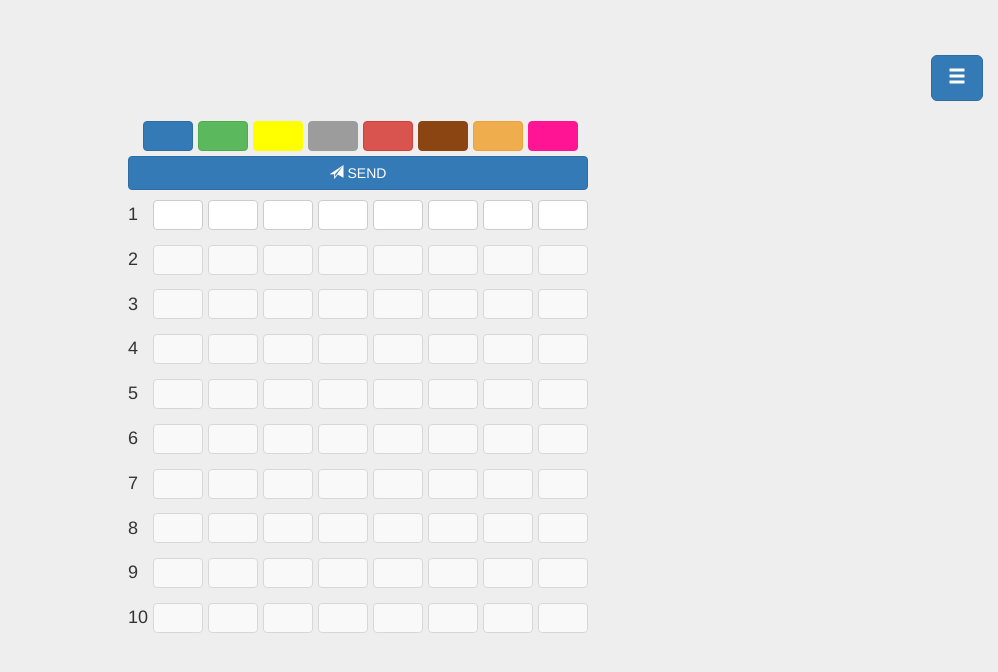
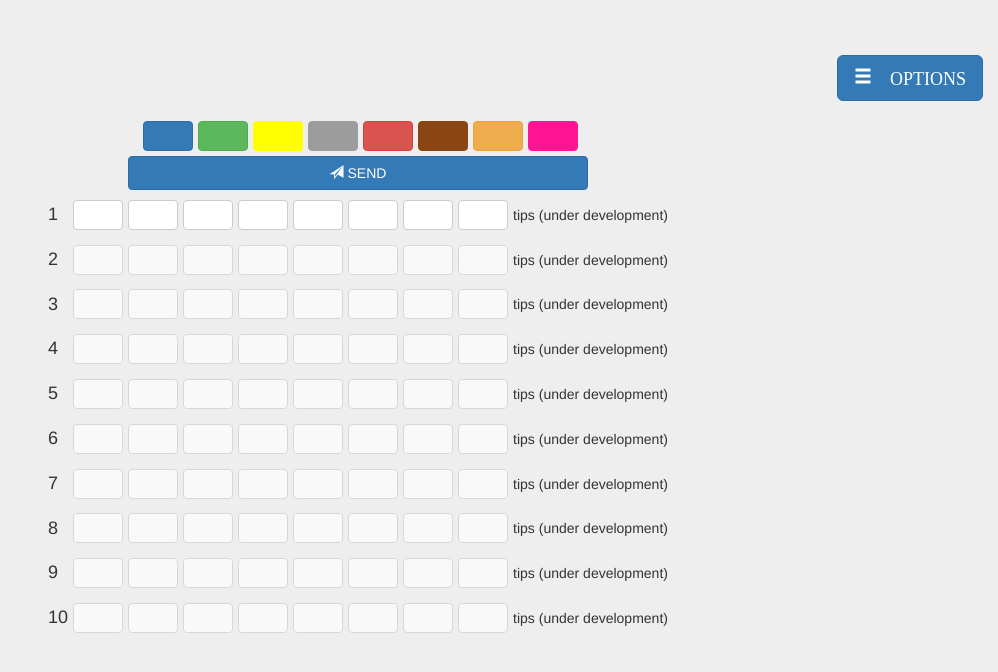
Before and after one commit to vanHack-Canada/mastermind, a plain HTML site: page WebContent/index.html at #/singleplayer in a window 1280 px wide. Shown: the whole page, without its empty margins (282-1280 px from the left). Drawn offline with Linux system fonts and the light colour scheme.

Commit message:
tips under development

```diff
--- a/WebContent/index.html
+++ b/WebContent/index.html
@@ -27,7 +27,7 @@
 		<header>
 			<form class="form-signin" style="float:right">
 				<a href="#/option" class="btn btn-lg btn-primary btn-block">
-					<span class="glyphicon glyphicon-menu-hamburger"></span>
+					<span class="glyphicon glyphicon-menu-hamburger"> OPTIONS</span>
 				</a>
 			</form>
 		</header>
--- a/WebContent/partials/singleplayer.html
+++ b/WebContent/partials/singleplayer.html
@@ -36,6 +36,7 @@
 					<td><button type="button" ng-class="getColor(key, 5)" style="height: 30px; width: 50px;" ng-click="getColorActual(key, 5)" ng-disabled="isDisabled(key)"></button></td>
 					<td><button type="button" ng-class="getColor(key, 6)" style="height: 30px; width: 50px;" ng-click="getColorActual(key, 6)" ng-disabled="isDisabled(key)"></button></td>
 					<td><button type="button" ng-class="getColor(key, 7)" style="height: 30px; width: 50px;" ng-click="getColorActual(key, 7)" ng-disabled="isDisabled(key)"></button></td>
+					<td>tips (under development)</td>
 				</tr>
 				<button type="button" class="btn btn-primary btn-block" ng-click="send()" style="width:460px;">
 					<span class="glyphicon glyphicon-send"></span> SEND
```
